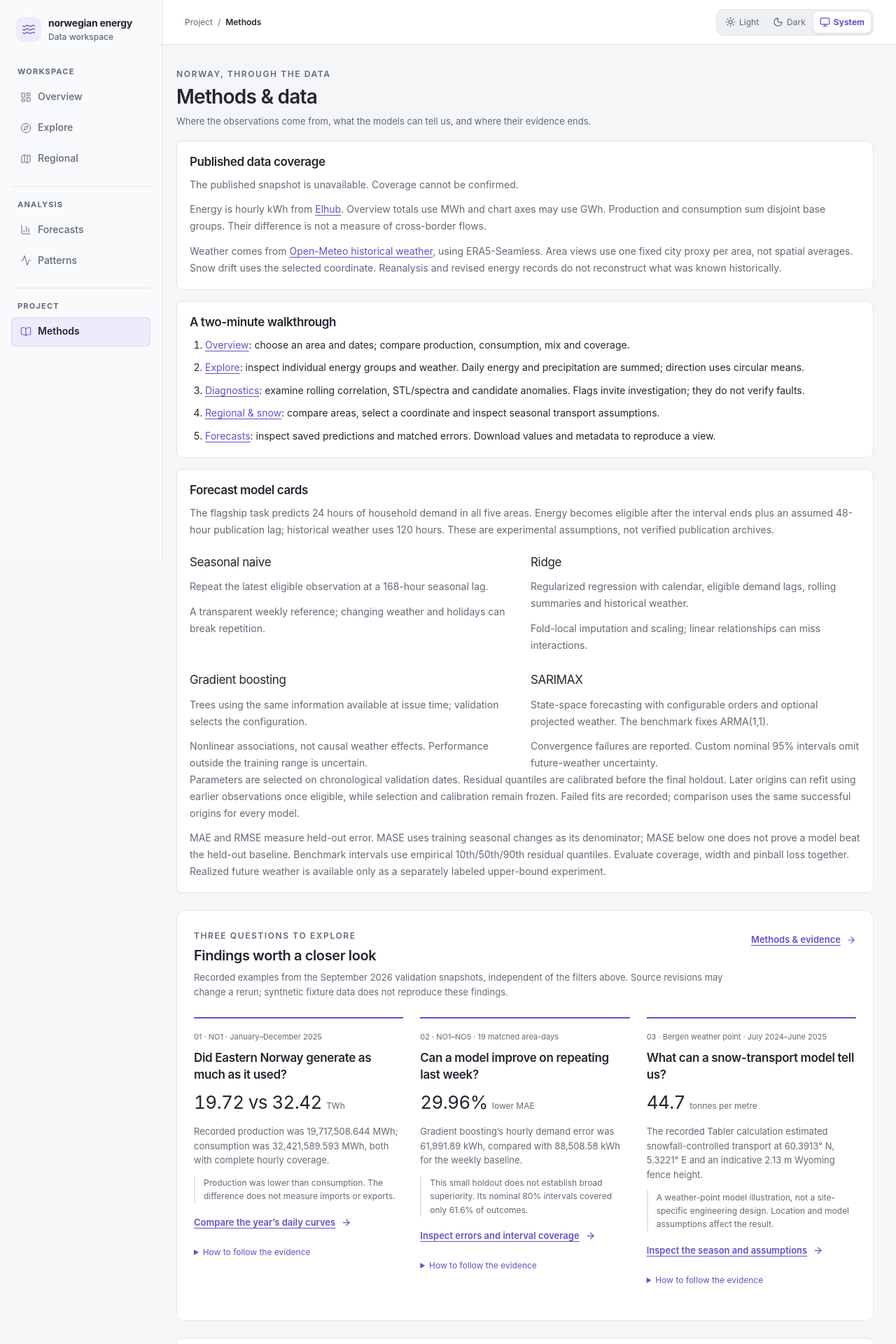
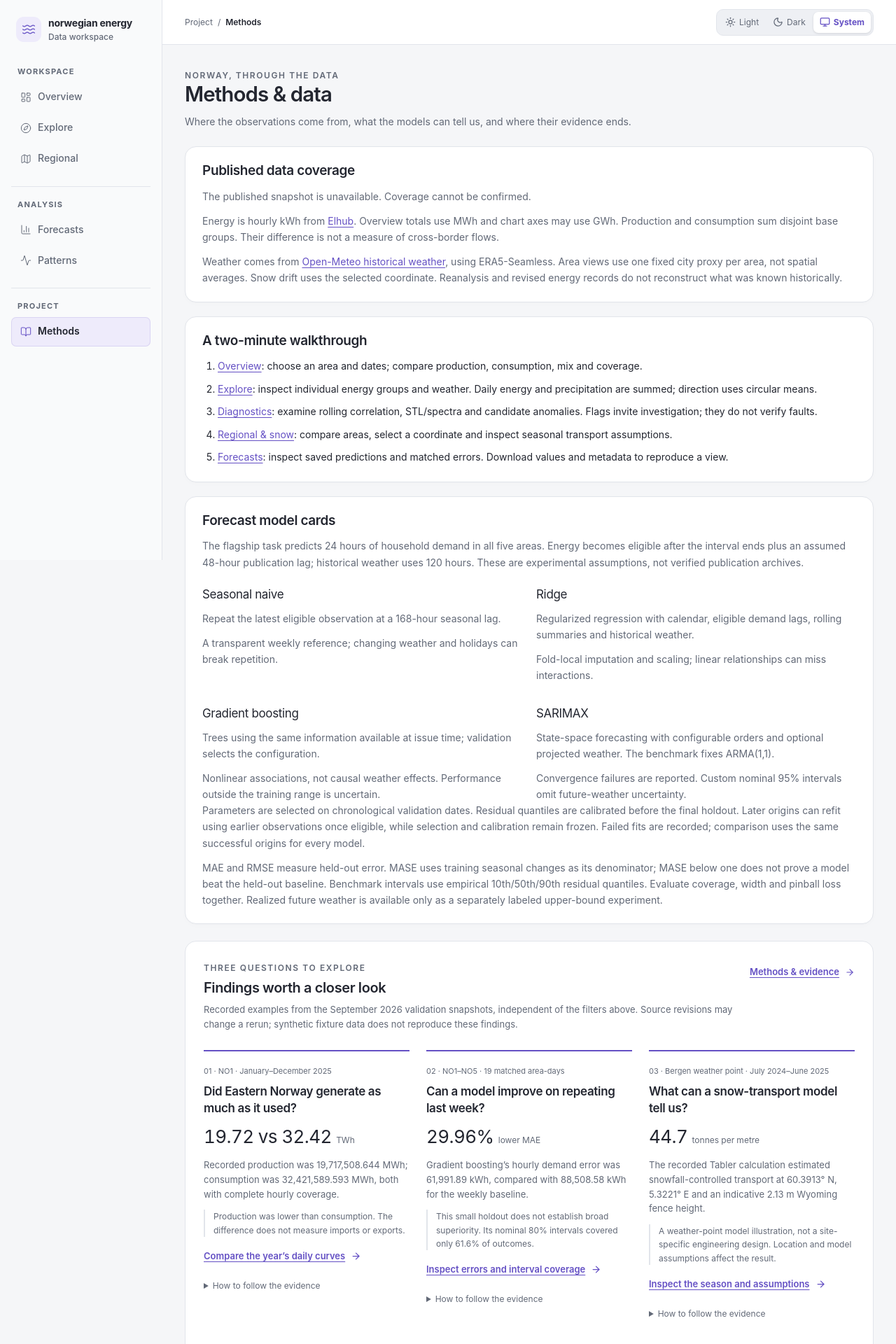
Before and after one commit to TaoM29/norwegian-energy-dashboard, a Next.js app in the folder frontend/: page /methods in a window 1280 px wide. Shown: the top 1920 px of the page at 70% size. Built offline with nearby package versions, Linux system fonts and the light colour scheme; no server answers.

Commit message:
style: refine shared analysis controls and insight components

```diff
--- a/frontend/components/analysis-chart.tsx
+++ b/frontend/components/analysis-chart.tsx
@@ -57,6 +57,7 @@ type ChartPalette = {
   grid: string;
   chartText: string;
   series: string[];
+  fontFamily: string;
 };
 
 function readPalette(): ChartPalette {
@@ -64,6 +65,7 @@ function readPalette(): ChartPalette {
   const value = (name: string) => styles.getPropertyValue(name).trim();
   return {
     surface: value("--surface"),
+    fontFamily: styles.fontFamily,
     text: value("--text"),
     muted: value("--text-muted"),
     border: value("--border"),
@@ -108,6 +110,7 @@ function darkColor(value: string, palette: ChartPalette) {
     "#d18d2f": palette.series[2],
     "#c4942f": palette.series[2],
     "#b88627": palette.series[2],
+    "#9a6558": palette.series[4],
     "#9a816a": "#d3b89e",
     "#958573": "#d3b89e",
     "#c55252": "#ee8079",
@@ -205,7 +208,7 @@ function themePatch(
   };
   const patch: Record<string, unknown> = {
     color: palette.series,
-    textStyle: { color: palette.text, fontFamily: "Arial, sans-serif" },
+    textStyle: { color: palette.text, fontFamily: palette.fontFamily },
     series: styledSeriesPatch(source.series, theme, palette),
   };
   for (const key of [
@@ -349,7 +352,7 @@ export default function AnalysisChart({
     instance.setOption(
       {
         animation: false,
-        textStyle: { fontFamily: "Arial, sans-serif" },
+        textStyle: { fontFamily: readPalette().fontFamily },
         ...option,
       },
       { notMerge: true },
--- a/frontend/components/analysis.css
+++ b/frontend/components/analysis.css
@@ -3,38 +3,17 @@
   background: var(--page);
   color: var(--text);
 }
-main.analysis-main {
-  width: calc(100% - 220px);
-  max-width: none;
-  margin: 0 0 0 220px;
-  padding: 30px 32px;
-}
-.analysis-heading {
-  margin-bottom: 18px;
-}
-.analysis-heading h1 {
-  margin: 7px 0;
-  font-size: clamp(24px, 2.2vw, 28px);
-  letter-spacing: -0.75px;
-  font-weight: 600;
-}
-.analysis-heading p {
-  color: var(--text-muted);
-  max-width: 700px;
-  margin: 0;
-  font-size: 13px;
-  line-height: 1.55;
-}
 .analysis-controls {
   display: flex;
   flex-wrap: wrap;
   align-items: end;
-  gap: 12px;
-  padding: 13px 14px;
+  gap: 14px;
+  padding: 18px 20px;
   border: 1px solid var(--border);
-  border-radius: 9px;
+  border-radius: var(--panel-radius, 16px);
   background: var(--surface);
-  margin-bottom: 18px;
+  box-shadow: var(--panel-shadow, none);
+  margin-bottom: 22px;
 }
 .analysis-controls label {
   display: flex;
@@ -45,10 +24,10 @@ main.analysis-main {
 }
 .analysis-controls input:not([type="checkbox"]):not([type="range"]),
 .analysis-controls select {
-  min-height: 34px;
+  min-height: 38px;
   max-width: 100%;
   border: 1px solid var(--border);
-  border-radius: 999px;
+  border-radius: var(--control-radius, 10px);
   background: var(--surface);
   padding: 6px 11px;
   color: var(--text);
@@ -62,10 +41,10 @@ main.analysis-main {
 .analysis-controls button,
 .analysis-panel > button,
 .analysis-actions button {
-  min-height: 34px;
+  min-height: 38px;
   padding: 7px 13px;
   border: 1px solid var(--border);
-  border-radius: 999px;
+  border-radius: var(--control-radius, 10px);
   background: var(--surface-muted);
   color: var(--accent);
   box-shadow: var(--control-shadow);
@@ -78,38 +57,41 @@ main.analysis-main {
 .analysis-grid {
   display: grid;
   grid-template-columns: repeat(2, minmax(0, 1fr));
-  gap: 16px;
+  gap: 20px;
 }
 .analysis-panel {
   min-width: 0;
-  padding: 18px;
+  padding: 22px 24px;
   border: 1px solid var(--border);
-  border-radius: 9px;
+  border-radius: var(--panel-radius, 16px);
   background: var(--surface);
-  margin-bottom: 16px;
+  box-shadow: var(--panel-shadow, none);
+  margin-bottom: 20px;
 }
 .analysis-panel h2 {
-  margin-bottom: 9px;
-  font-size: 17px;
+  margin-bottom: 12px;
+  font-size: 19px;
+  line-height: 1.3;
+  letter-spacing: -0.02em;
 }
 .analysis-panel p {
   color: var(--text-muted);
-  line-height: 1.7;
+  line-height: 1.65;
 }
 .analysis-metrics {
   display: flex;
   flex-wrap: wrap;
   gap: 1px;
-  margin-bottom: 16px;
+  margin-bottom: 20px;
   overflow: hidden;
   border: 1px solid var(--border);
-  border-radius: 9px;
+  border-radius: var(--panel-radius, 16px);
   background: var(--border);
 }
 .analysis-metrics > * {
   flex: 1;
   min-width: 145px;
-  padding: 13px 15px;
+  padding: 18px 20px;
   background: var(--surface);
 }
 .analysis-actions {
@@ -134,12 +116,12 @@ main.analysis-main {
   font-size: 11px;
 }
 .analysis-main table {
-  font-size: 12px;
+  font-size: 13px;
 }
 .analysis-main details {
   margin: 16px 0;
 }
-.analysis-main summary {
+:where(.analysis-main) summary {
   cursor: pointer;
   color: var(--accent);
   padding: 8px 0;
@@ -153,32 +135,24 @@ main.analysis-main {
 .analysis-footer {
   display: block;
   border-top: 1px solid var(--border);
-  padding-top: 16px;
-  margin-top: 24px;
-  font-size: 11px;
+  padding-top: 22px;
+  margin-top: 32px;
+  font-size: 12px;
   color: var(--text-muted);
   line-height: 1.7;
 }
 @media (max-width: 800px) {
-  main.analysis-main {
-    width: 100%;
-    margin-left: 0;
-    padding: 24px 18px;
-  }
   .analysis-grid {
     grid-template-columns: 1fr;
   }
   .analysis-panel {
-    padding: 16px;
+    padding: 18px;
   }
   .analysis-controls {
-    padding: 15px;
+    padding: 16px;
     gap: 12px;
   }
   .analysis-controls label {
     max-width: 100%;
   }
-  .analysis-heading h1 {
-    font-size: 24px;
-  }
 }
--- a/frontend/components/date-range-picker.css
+++ b/frontend/components/date-range-picker.css
@@ -17,10 +17,10 @@ button.date-range-trigger {
   align-items: center;
   justify-content: space-between;
   gap: 9px;
-  min-height: 36px;
+  min-height: 40px;
   width: 100%;
   border: 1px solid var(--border);
-  border-radius: 999px;
+  border-radius: var(--control-radius);
   background: var(--surface-muted);
   color: var(--text);
   padding: 7px 12px;
--- a/frontend/components/export-menu.css
+++ b/frontend/components/export-menu.css
@@ -2,10 +2,10 @@
   display: inline-flex;
   align-items: center;
   gap: 7px;
-  min-height: 36px;
+  min-height: 40px;
   padding: 7px 12px;
   border: 1px solid var(--border);
-  border-radius: 999px;
+  border-radius: var(--control-radius);
   color: var(--text);
   background: var(--surface);
   font: inherit;
--- a/frontend/components/overview-insights.module.css
+++ b/frontend/components/overview-insights.module.css
@@ -1,10 +1,10 @@
 .comparison,
 .studies {
   margin: 24px 0;
-  padding: 24px;
+  padding: 26px;
   background: var(--surface);
   border: 1px solid var(--border);
-  border-radius: 12px;
+  border-radius: var(--panel-radius);
 }
 
 .sectionHeading {
@@ -131,7 +131,7 @@
 }
 .study {
   border-top: 2px solid var(--accent);
-  padding-top: 18px;
+  padding-top: 20px;
   min-width: 0;
 }
 .studyScope {
--- a/frontend/components/ui/select.css
+++ b/frontend/components/ui/select.css
@@ -5,10 +5,10 @@ button.modern-select {
   gap: 12px;
   width: 100%;
   min-width: 0;
-  min-height: 38px;
+  min-height: 40px;
   padding: 8px 12px;
-  border: 1px solid var(--border-strong);
-  border-radius: 9px;
+  border: 1px solid var(--border);
+  border-radius: var(--control-radius);
   background: var(--surface);
   color: var(--text);
   box-shadow: var(--control-shadow);
```
Also changed, not shown: frontend/components/region-comparison.css (+13 -13 lines).
